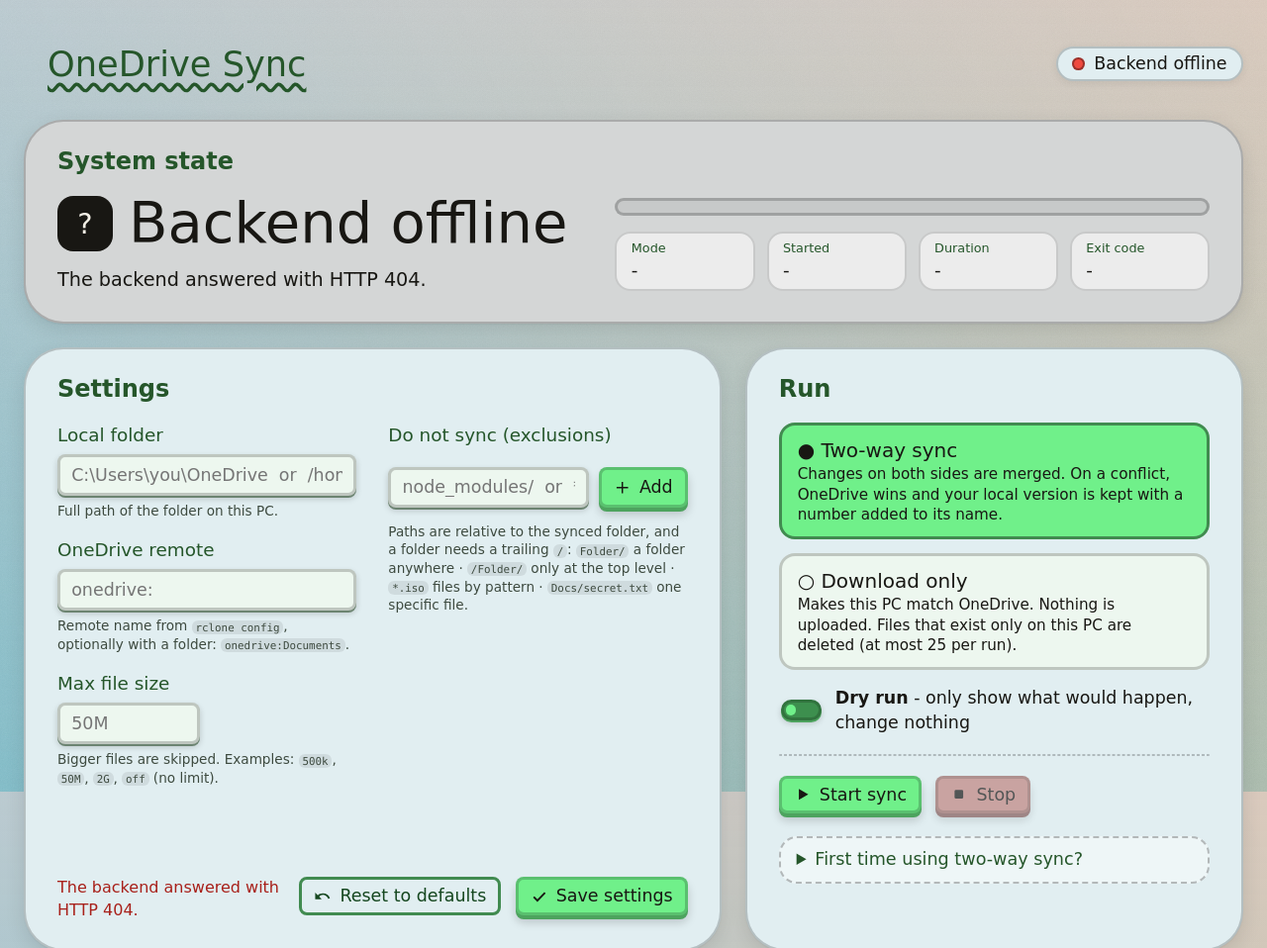
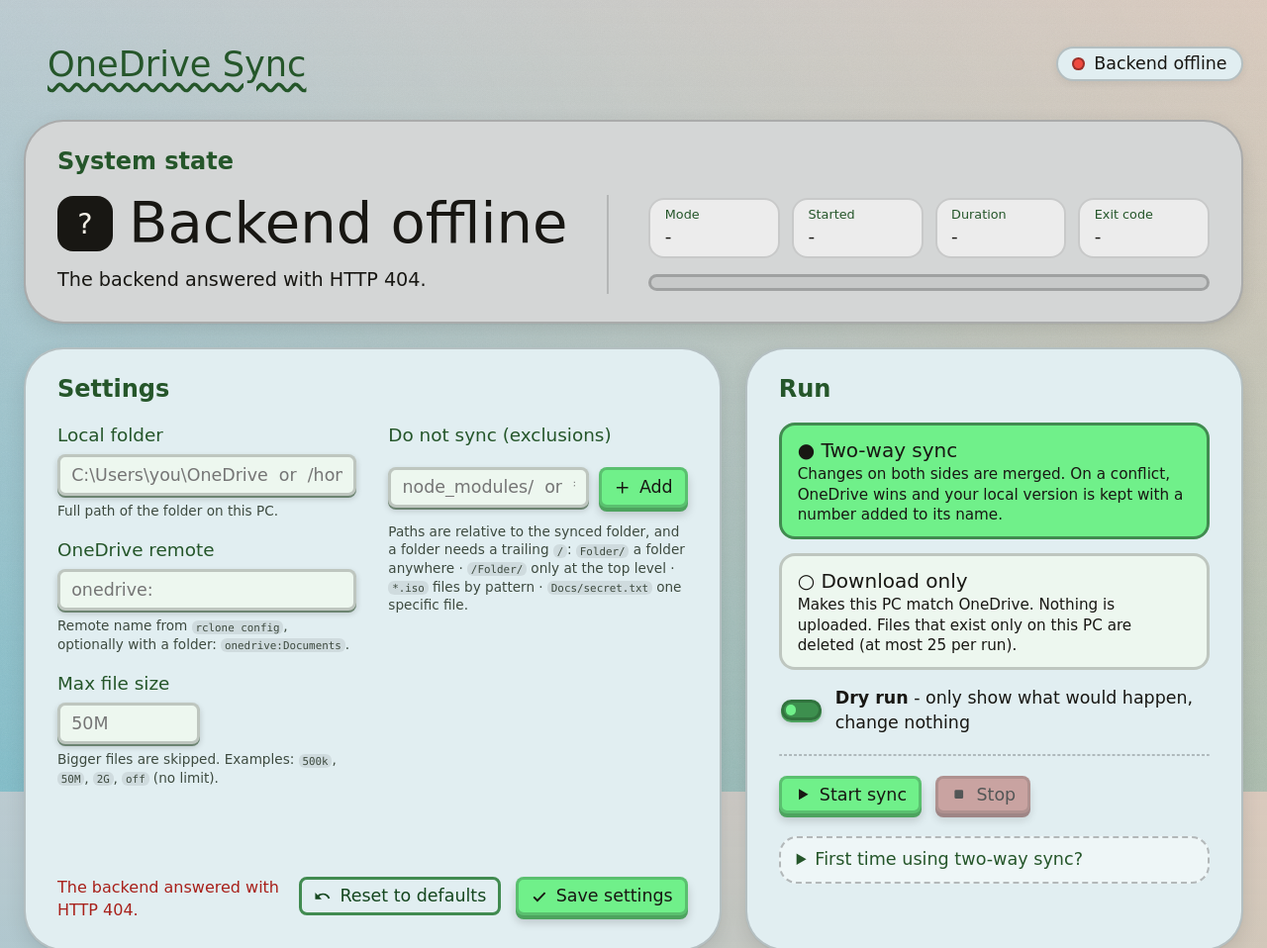
Before and after one commit to KyleKlus/rclone-onedrive-sync-ui, a plain HTML site: page frontend/index.html in a window 1280 px wide. Shown: the top 958 px of the page at 99% size. Drawn offline with Linux system fonts and the light colour scheme; no server answers; a small style sheet from the web is missing.

Commit message:
Status banner: add divider line, put facts above the activity bar
Co-Authored-By: Claude Sonnet 5.5 <noreply@anthropic.com>
Claude-Session: https://claude.ai/code/session_01GUCqPLfHgTZweW3hQjmPaR

```diff
--- a/frontend/css/components.css
+++ b/frontend/css/components.css
@@ -311,14 +311,32 @@
   gap: 1rem;
 }
 
+/* A slim line separates the state from its details: horizontal when stacked ... */
+.status-panel__details {
+  padding-top: 1rem;
+  border-top: 2px solid rgba(0, 0, 0, 0.15);
+}
+
 @media (min-width: 1000px) {
   .status-panel__body {
     grid-template-columns: auto minmax(0, 1fr);
-    align-items: center;
-    column-gap: 3rem;
+    gap: 0;
   }
 
-  /* Four facts in one row next to the state; the bar sits above them. */
+  .status-panel__main {
+    justify-content: center;
+    padding-right: 2.5rem;
+  }
+
+  /* ... and vertical next to each other. */
+  .status-panel__details {
+    justify-content: center;
+    padding: 0 0 0 2.5rem;
+    border-top: 0;
+    border-left: 2px solid rgba(0, 0, 0, 0.15);
+  }
+
+  /* Four facts in one row, the activity bar below them. */
   .status-panel__details .facts { grid-template-columns: repeat(4, minmax(0, 1fr)); }
 }
 
--- a/frontend/index.html
+++ b/frontend/index.html
@@ -44,13 +44,13 @@
         </div>
 
         <div class="status-panel__details">
-          <div class="activity-bar" id="activity-bar" aria-hidden="true"></div>
           <dl class="facts">
             <div class="facts__item"><dt>Mode</dt><dd id="fact-mode">-</dd></div>
             <div class="facts__item"><dt>Started</dt><dd id="fact-started">-</dd></div>
             <div class="facts__item"><dt>Duration</dt><dd id="fact-duration">-</dd></div>
             <div class="facts__item"><dt>Exit code</dt><dd id="fact-exit">-</dd></div>
           </dl>
+          <div class="activity-bar" id="activity-bar" aria-hidden="true"></div>
         </div>
       </div>
 
```
